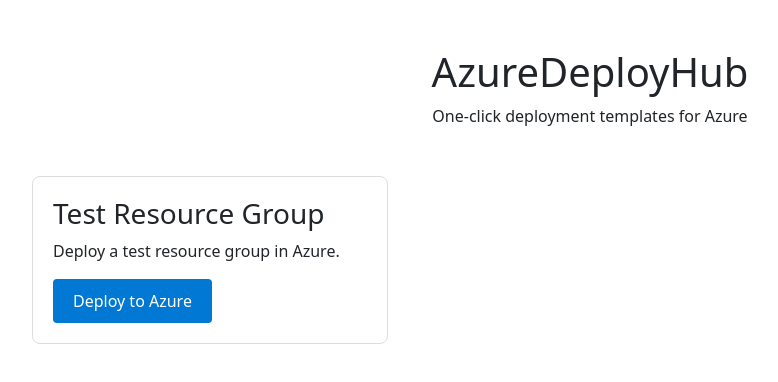
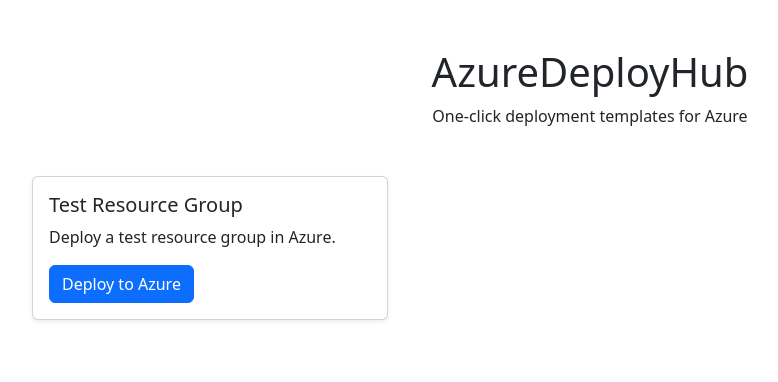
Before and after one commit to nate8523/AzureDeployHub, a Next.js app in the folder web-app/: page / in a window 1280 px wide. Shown: the top 382 px of the page, without its empty margins (50-828 px from the left). Built offline with nearby package versions, Linux system fonts and the light colour scheme.

Commit message:
Update TemplateCard.js

```diff
--- a/web-app/components/TemplateCard.js
+++ b/web-app/components/TemplateCard.js
@@ -2,14 +2,14 @@
 
 export default function TemplateCard({ name, description, deployUrl }) {
   return (
-    <div style={{ border: '1px solid #ddd', padding: '20px', borderRadius: '8px' }}>
-      <h3>{name}</h3>
-      <p>{description}</p>
-      <a href={deployUrl} target="_blank" rel="noopener noreferrer">
-        <button style={{ padding: '10px 20px', backgroundColor: '#0078D4', color: '#fff', border: 'none', borderRadius: '4px' }}>
+    <div className="card mb-4 shadow-sm">
+      <div className="card-body">
+        <h5 className="card-title">{name}</h5>
+        <p className="card-text">{description}</p>
+        <a href={deployUrl} className="btn btn-primary" target="_blank" rel="noopener noreferrer">
           Deploy to Azure
-        </button>
-      </a>
+        </a>
+      </div>
     </div>
   );
 }
```
